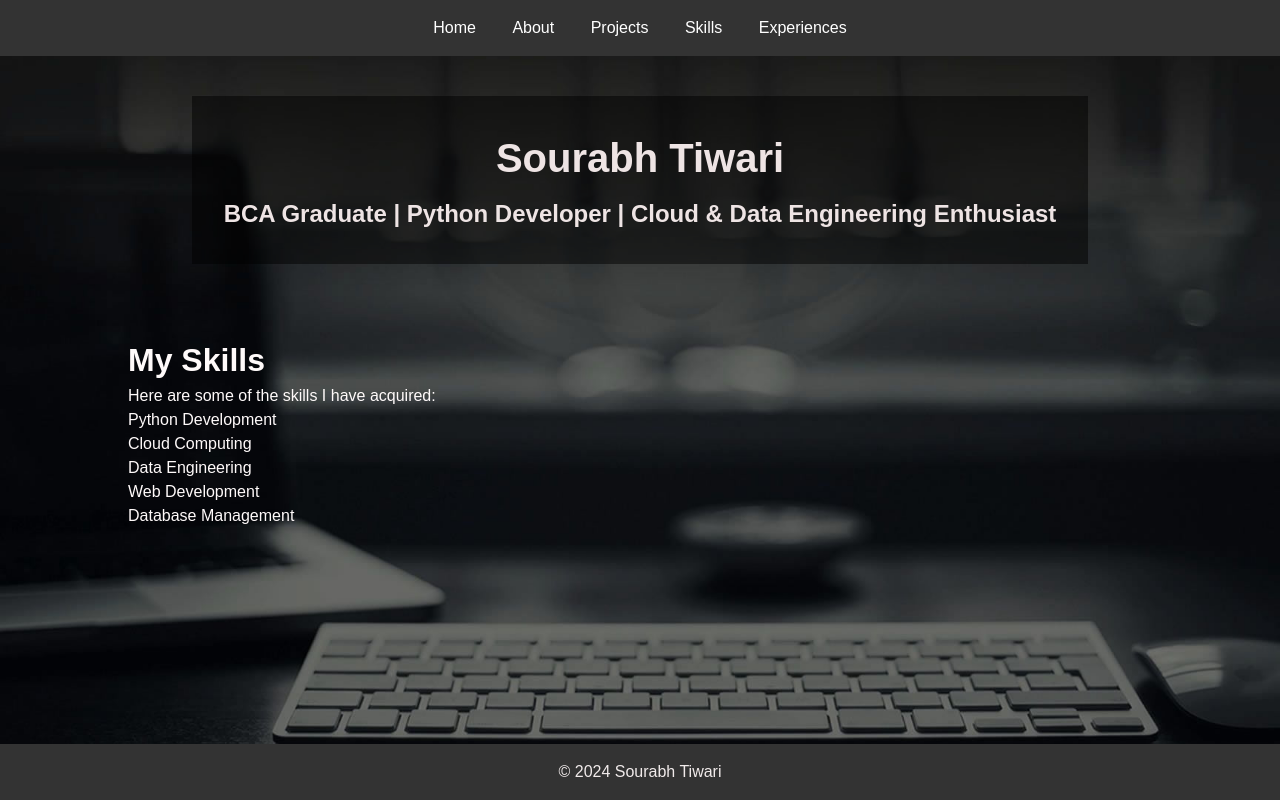
After one commit to Sourabh7iwari/MyPortfolio, a Flask app: template templates/skills.html in a window 1280 px wide. The commit adds this page. Run offline with Flask 3, Linux system fonts and the light colour scheme; the template is opened without the code that fills it, so the values that code supplies are empty.

Commit message:
tracked some untrack files

```diff
--- /dev/null
+++ b/app.py
@@ -0,0 +1,27 @@
+from flask import Flask, render_template
+
+app = Flask(__name__)
+
+@app.route('/')
+def home():
+    return render_template("home.html")
+
+@app.route('/about')
+def about():
+    return render_template("about.html")
+
+@app.route('/projects')
+def projects():
+    return render_template('projects.html')
+
+@app.route('/skills')
+def skills():
+    return render_template('skills.html')
+
+@app.route('/experiences')
+def experiences():
+    return render_template('experiences.html')
+
+
+if __name__== '__main__':
+    app.run(debug=True)
--- a/static/styles.css
+++ b/static/styles.css
@@ -16,8 +16,8 @@ html {
 /* Semi-transparent body background */
 body {
     font-family: Arial, sans-serif;
-    line-height: 1.6;
-    background: rgba(255, 255, 255,); /* White background with 50% opacity */
+    line-height: 1.5;
+    background: rgba(255, 255, 255,0.0);
     color: hwb(0 98% 0%);
     min-height: 100%; /* Ensure body element takes full height */
 }
@@ -53,7 +53,7 @@ header li {
 
 /* Hero section */
 .hero {
-    padding: 4rem 0;
+    padding: 2.5rem 0;
     text-align: center;
     color: rgb(238, 228, 228);
 }
@@ -82,7 +82,7 @@ main {
 
 /* Footer */
 footer {
-    background: #333;
+    background: #333333;
     color: #f1ebeb;
     text-align: center;
     padding: 1rem 0;
--- /dev/null
+++ b/templates/base.html
@@ -0,0 +1,38 @@
+<!DOCTYPE html>
+<html lang="en">
+<head>
+    <meta charset="UTF-8">
+    <meta name="viewport" content="width=device-width, initial-scale=1.0">
+    <title>{% block title %}My Portfolio{% endblock %}</title>
+    <link rel="stylesheet" href="{{ url_for('static', filename='styles.css') }}">
+</head>
+<body>
+    <header>
+        <div class="container">
+            <nav>
+                <ul>
+                    <li><a href="{{ url_for('home') }}">Home</a></li>
+                    <li><a href="{{ url_for('about') }}">About</a></li>
+                    <li><a href="{{ url_for('projects') }}">Projects</a></li>
+                    <li><a href="{{ url_for('skills') }}">Skills</a></li>
+                    <li><a href="{{ url_for('experiences') }}">Experiences</a></li>
+                </ul>
+            </nav>
+        </div>
+    </header>
+    <div class="hero">
+        <div class="hero-content">
+            <h1>Sourabh Tiwari</h1>
+            <h2>BCA Graduate | Python Developer | Cloud & Data Engineering Enthusiast</h2>
+        </div>
+    </div>
+    <main class="container">
+        {% block content %}{% endblock %}
+    </main>
+    <footer>
+        <div class="container">
+            <p>&copy; 2024 Sourabh Tiwari</p>
+        </div>
+    </footer>
+</body>
+</html>
--- /dev/null
+++ b/templates/skills.html
@@ -0,0 +1,13 @@
+{% extends 'base.html' %}
+{% block title %}Skills{% endblock %}
+{% block content %}
+<h1>My Skills</h1>
+<p>Here are some of the skills I have acquired:</p>
+<ul>
+    <li>Python Development</li>
+    <li>Cloud Computing</li>
+    <li>Data Engineering</li>
+    <li>Web Development</li>
+    <li>Database Management</li>
+</ul>
+{% endblock %}
```
Also changed, not shown: templates/about.html (added, +7 -0 lines), templates/experiences.html (added, +9 -0 lines), templates/home.html (added, +12 -0 lines), templates/projects.html (added, +11 -0 lines).
